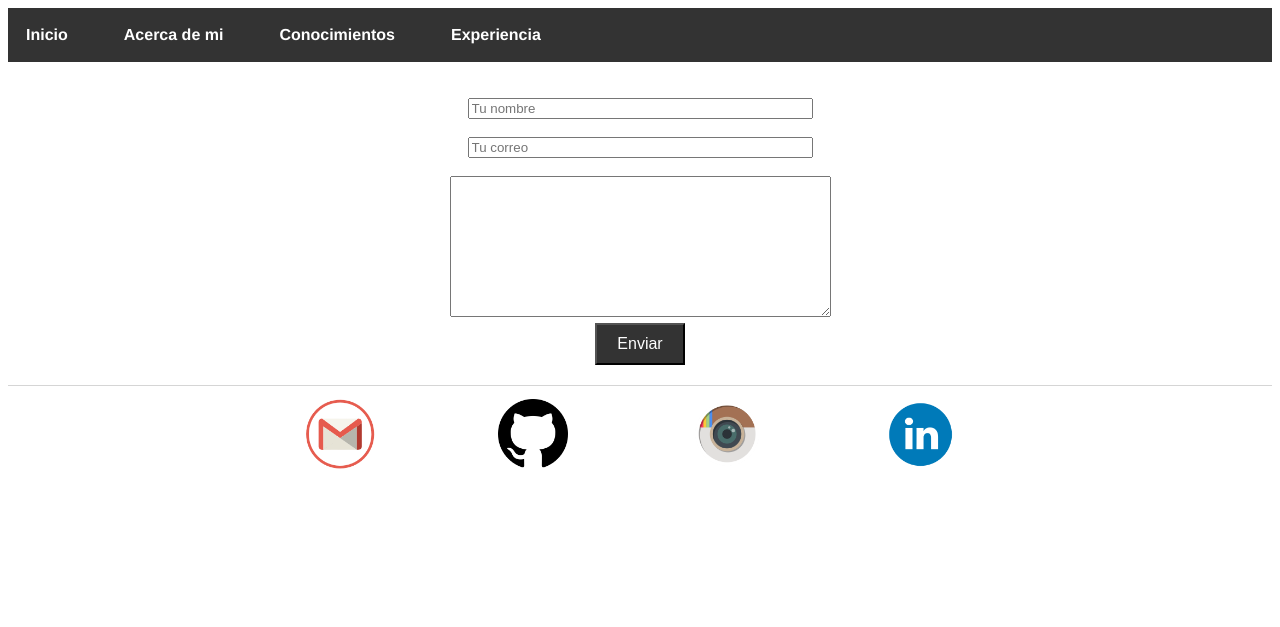
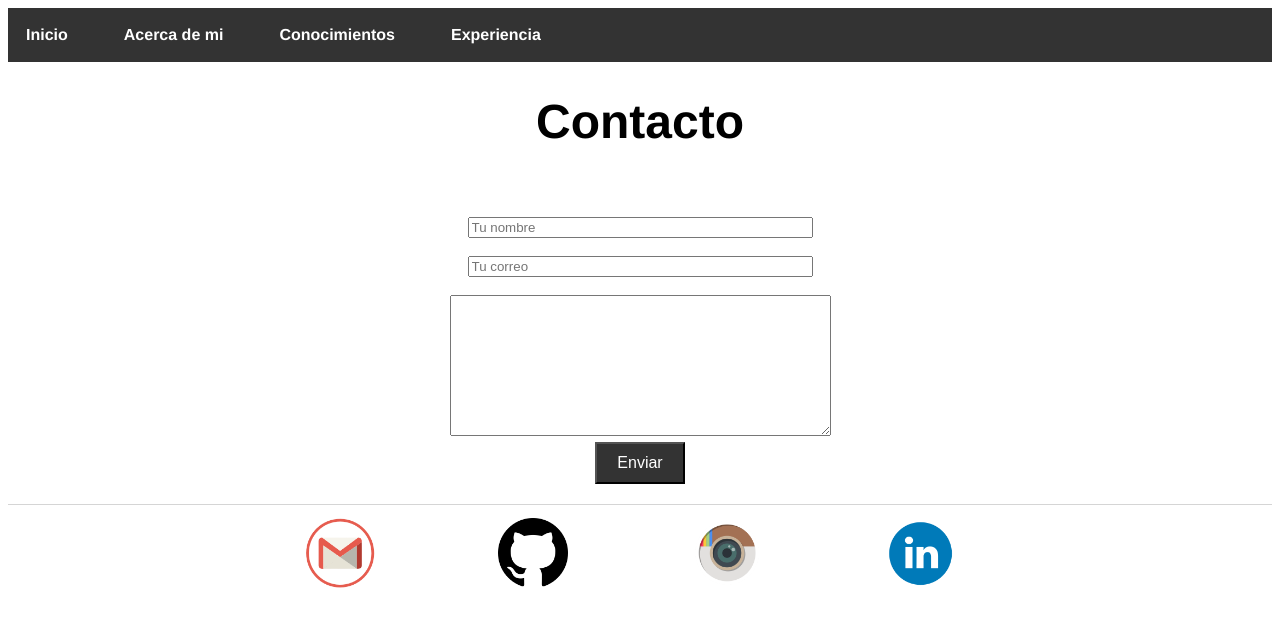
Before and after one commit to isx47590131/isx47590131.github.io, a Jekyll site: the page built from contact/index.html, in a window 1280 px wide. Shown: the top 627 px of the page. Built offline with Jekyll 4.4.1, drawn with Linux system fonts in a browser that asks for light colours.

Commit message:
Update index.html

```diff
--- a/contact/index.html
+++ b/contact/index.html
@@ -3,6 +3,7 @@ layout: default
 title: Contactame
 ---
 <div class="contact">
+      <h1>Contacto</h1>
       <form action="https://formspree.io/arnauesteban@hotmail.com"
        method="POST" enctype="multipart/form-data"> <br> <br>
             <input class="contact" type="name" name="nombre" size="40" placeholder="Tu nombre" required> <br> <br>
```
